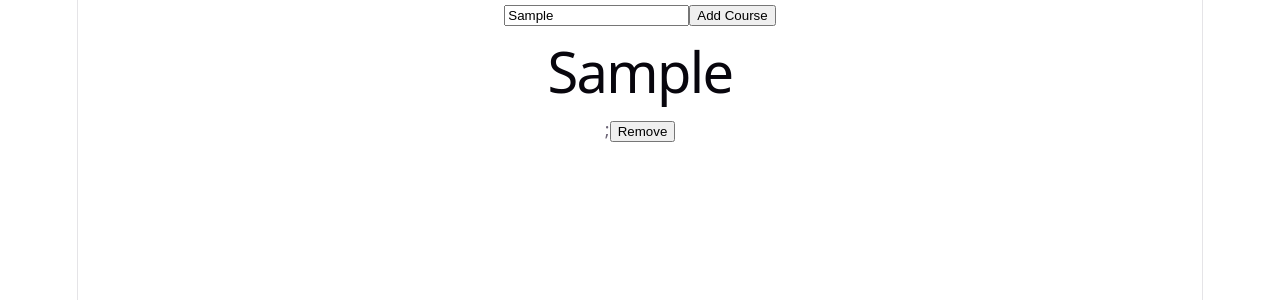
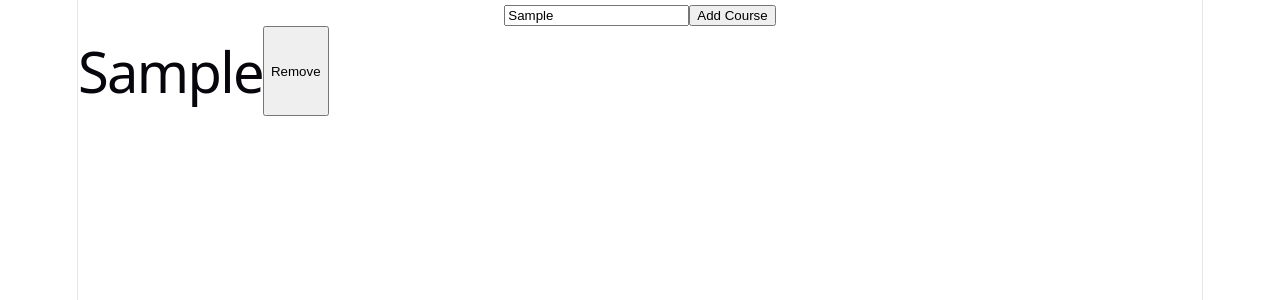
Before and after one commit to MohammadVaseti/React-Projects, a React (Vite) app in the folder 04-Lessons Project/Lessons/: page / in a window 1280 px wide. Both pictures are taken after typing "Sample" into the empty fields and a click on the button "Add Course". Shown: the top 300 px of the page. Built offline with nearby package versions, Linux system fonts and the light colour scheme.

Commit message:
repo updated

```diff
--- a/04-Lessons Project/Lessons/src/App.tsx
+++ b/04-Lessons Project/Lessons/src/App.tsx
@@ -13,6 +13,9 @@ function App() {
   const handlerButton = () => {
     setCourseList([...courseList, newCourse]);
   };
+
+  const deleteHandler = () => {};
+
   return (
     <>
       <div className="add-course">
@@ -24,8 +27,9 @@ function App() {
       <div className="list">
         {courseList.map((course, i) => {
           return (
-            <div>
-              <h1>{course}</h1>;<button>Remove</button>
+            <div style={{ display: "flex" }}>
+              <h1>{course}</h1>
+              <button onClick={deleteHandler}>Remove</button>
             </div>
           );
         })}
```
